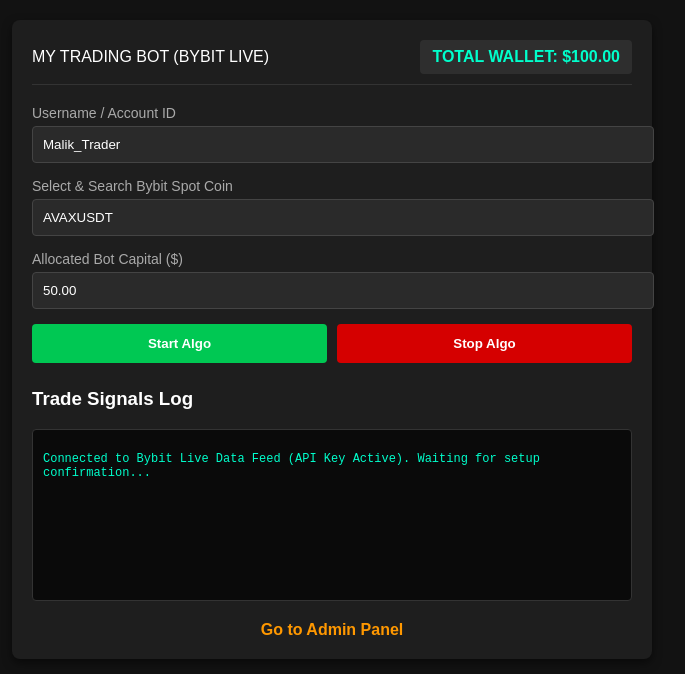
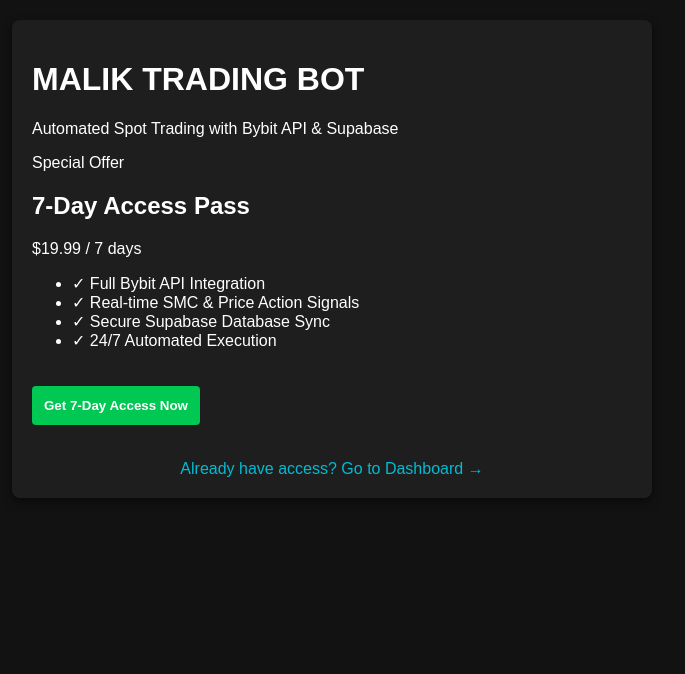
Before and after one commit to Malikkewebsite/My-Trading-Bot, a website: page public/index.html in a window 1280 px wide. Shown: the whole page, without its empty margins (308-993 px from the left). Drawn offline with Linux system fonts and the light colour scheme.

Commit message:
Revise index.html for 7-day access feature
Updated the title and added a pricing card for 7-day access. Removed unnecessary input fields and added a direct link to the dashboard.

```diff
--- a/public/index.html
+++ b/public/index.html
@@ -3,47 +3,43 @@
 <head>
     <meta charset="UTF-8">
     <meta name="viewport" content="width=device-width, initial-scale=1.0">
-    <title>MALIK TRADING BOT (BYBIT LIVE)</title>
+    <title>Malik Trading Bot - 7 Day Access</title>
     <link rel="stylesheet" href="style.css">
 </head>
-<body>
-    <div class="container">
-        <header class="header">
-            <div class="bot-title">MY TRADING BOT (BYBIT LIVE)</div>
-            <div class="wallet-box">TOTAL WALLET: <span id="walletBalance">$100.00</span></div>
+<body class="landing-body">
+    <div class="container landing-container">
+        <header class="landing-header">
+            <h1>MALIK TRADING BOT</h1>
+            <p class="tagline">Automated Spot Trading with Bybit API & Supabase</p>
         </header>
 
-        <div class="controls-section">
-            <div class="input-group">
-                <label>Username / Account ID</label>
-                <input type="text" id="usernameInput" value="Malik_Trader" placeholder="Enter username">
-            </div>
-            <div class="input-group">
-                <label>Select & Search Bybit Spot Coin</label>
-                <input type="text" id="coinSymbol" value="AVAXUSDT">
-            </div>
-            <div class="input-group">
-                <label>Allocated Bot Capital ($)</label>
-                <input type="number" id="allocatedCapital" value="50.00">
-            </div>
-            <div class="btn-group">
-                <button id="startBtn" class="btn-start">Start Algo</button>
-                <button id="stopBtn" class="btn-stop">Stop Algo</button>
-            </div>
+        <div class="pricing-card">
+            <div class="badge">Special Offer</div>
+            <h2>7-Day Access Pass</h2>
+            <div class="price">$19.99 <span>/ 7 days</span></div>
+            <ul class="features-list">
+                <li>✓ Full Bybit API Integration</li>
+                <li>✓ Real-time SMC & Price Action Signals</li>
+                <li>✓ Secure Supabase Database Sync</li>
+                <li>✓ 24/7 Automated Execution</li>
+            </ul>
+            <button id="buyAccessBtn" class="btn-start" style="margin-top: 20px;">Get 7-Day Access Now</button>
         </div>
 
-        <div class="logs-section">
-            <h3>Trade Signals Log</h3>
-            <div id="logsContainer" class="logs-box">
-                <p>Connected to Bybit Live Data Feed (API Key Active). Waiting for setup confirmation...</p>
-            </div>
-        </div>
-
-        <div class="admin-link-box">
-            <a href="admin.html" target="_blank" class="btn-admin">Go to Admin Panel</a>
+        <div class="direct-link" style="margin-top: 20px; text-align: center;">
+            <a href="dashboard.html" class="btn-back">Already have access? Go to Dashboard →</a>
         </div>
     </div>
 
-    <script src="script.js"></script>
+    <script>
+        document.getElementById('buyAccessBtn').addEventListener('click', () => {
+            const username = prompt("Enter your username/email to activate 7-day access:", "Malik_Trader");
+            if (!username) return;
+
+            // Redirect to dashboard after purchase simulation
+            alert("Access activated successfully! Redirecting to trading dashboard...");
+            window.location.href = `dashboard.html?user=${encodeURIComponent(username)}`;
+        });
+    </script>
 </body>
 </html>
```
